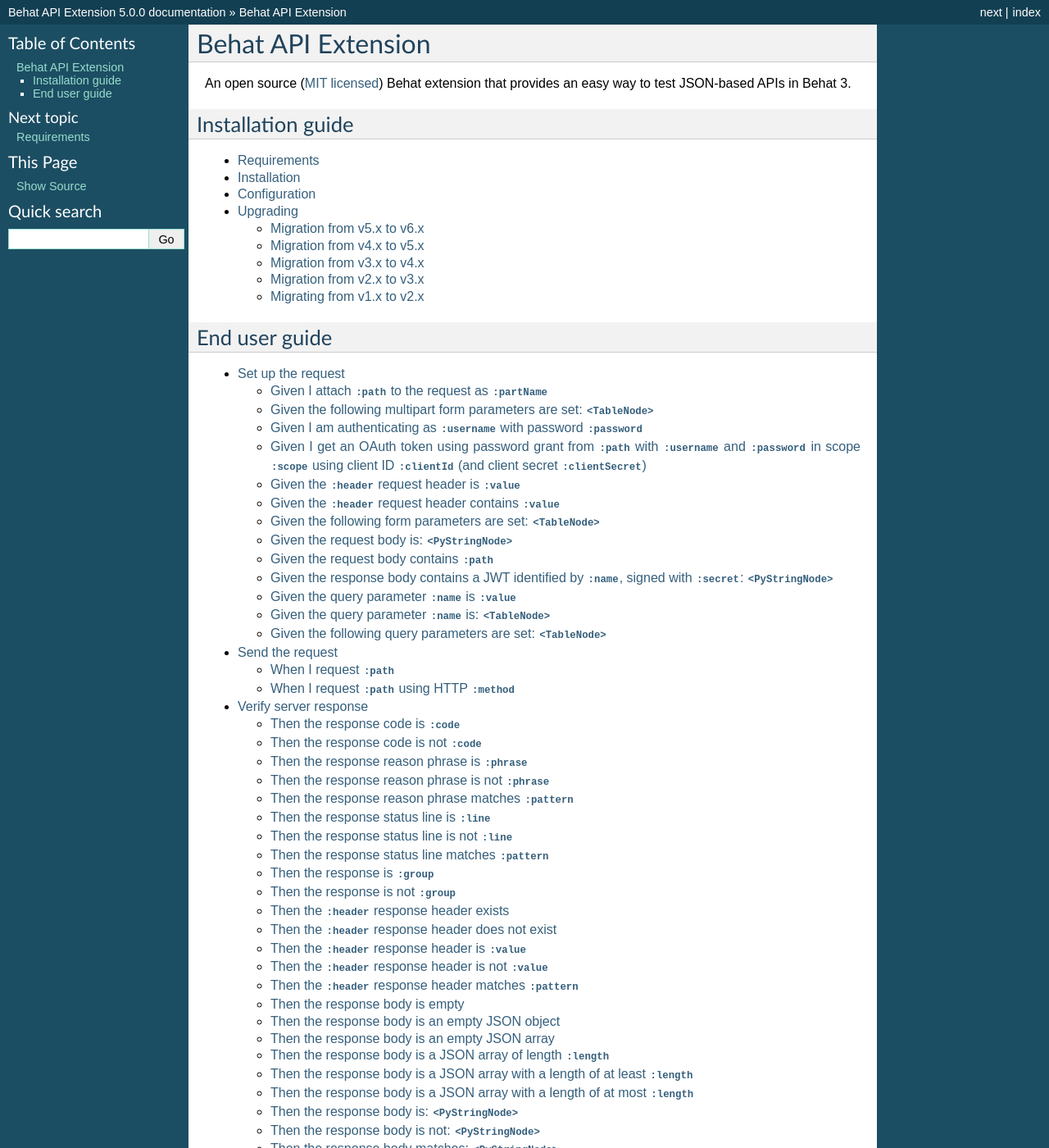
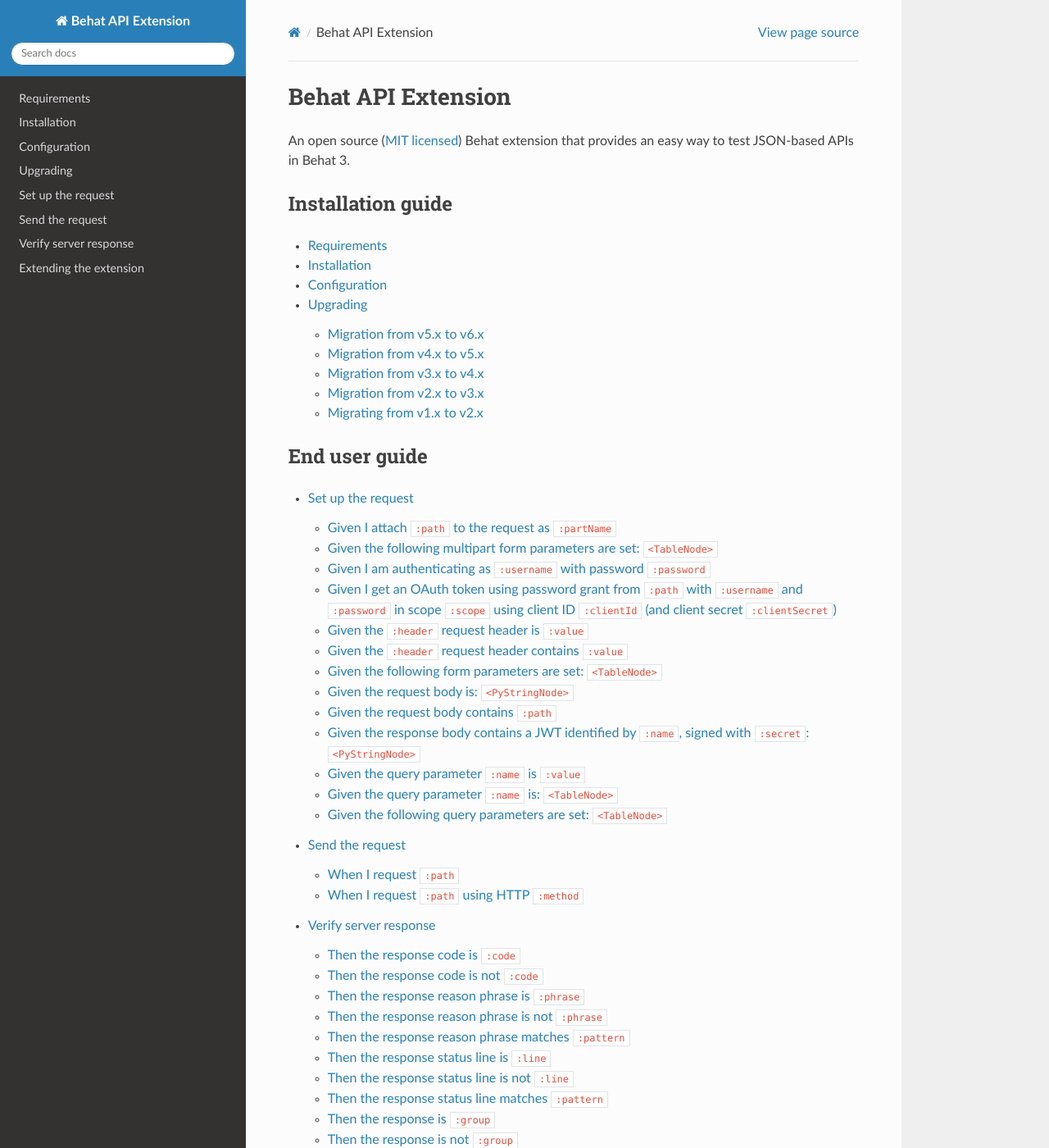
Before and after one commit to imbo/behat-api-extension, a Sphinx documentation site: the page built from docs/index.rst, in a window 1280 px wide and 1400 px high. Shown: the whole window at 82% size. Built offline with Sphinx 7.4.7 and the Read the Docs theme 3.1.0, drawn with Linux system fonts in a browser that asks for light colours; some of the changed text lies outside the part shown.

Commit message:
Try to set a different theme for the docs

```diff
--- a/docs/conf.py
+++ b/docs/conf.py
@@ -30,7 +30,7 @@
 # Add any Sphinx extension module names here, as strings. They can be
 # extensions coming with Sphinx (named 'sphinx.ext.*') or your custom
 # ones.
-extensions = ['sphinxcontrib.phpdomain']
+extensions = ['sphinxcontrib.phpdomain', 'sphinx_rtd_theme']
 
 # Add any paths that contain templates here, relative to this directory.
 templates_path = ['_templates']
@@ -100,7 +100,7 @@
 
 # The theme to use for HTML and HTML Help pages.  See the documentation for
 # a list of builtin themes.
-html_theme = 'default'
+html_theme = 'sphinx_rtd_theme'
 
 # Theme options are theme-specific and customize the look and feel of a theme
 # further.  For a list of options available for each theme, see the
--- a/docs/requirements.txt
+++ b/docs/requirements.txt
@@ -1 +1,2 @@
 sphinxcontrib-phpdomain
+sphinx_rtd_theme
```
